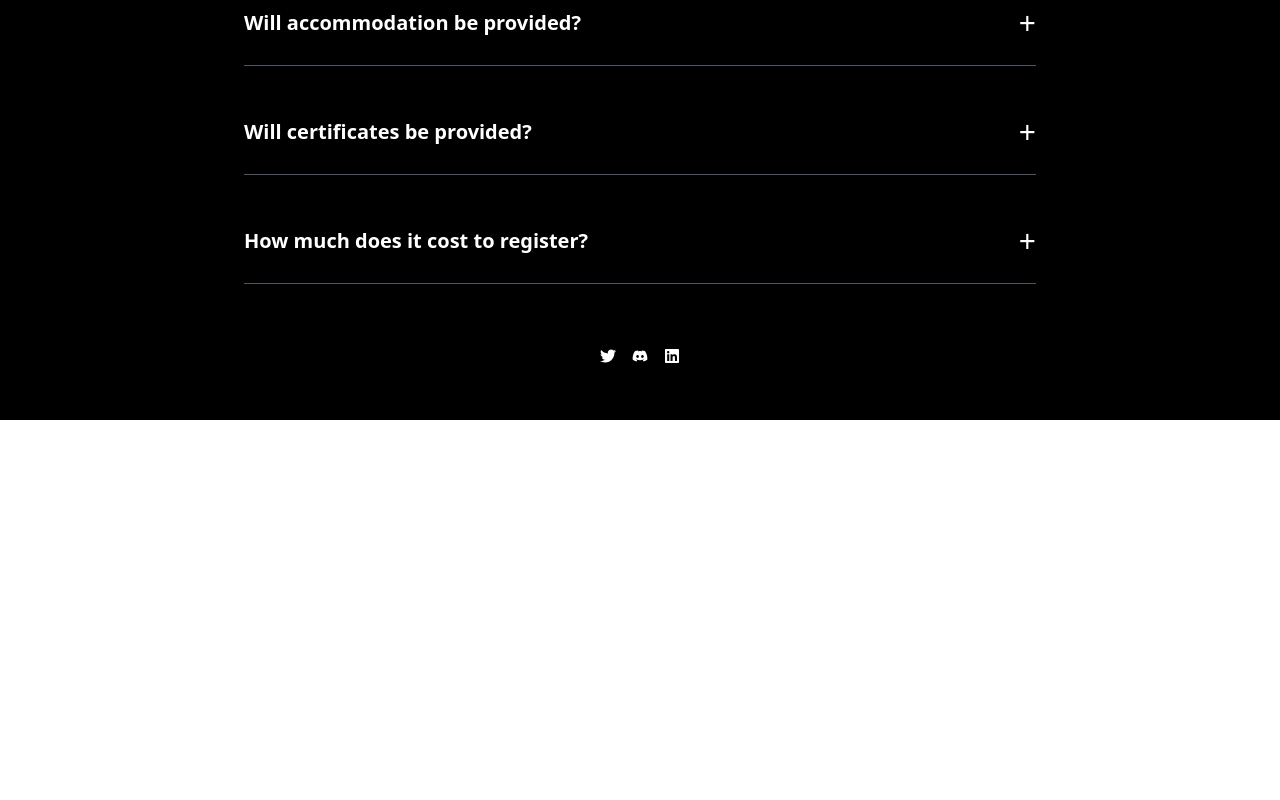
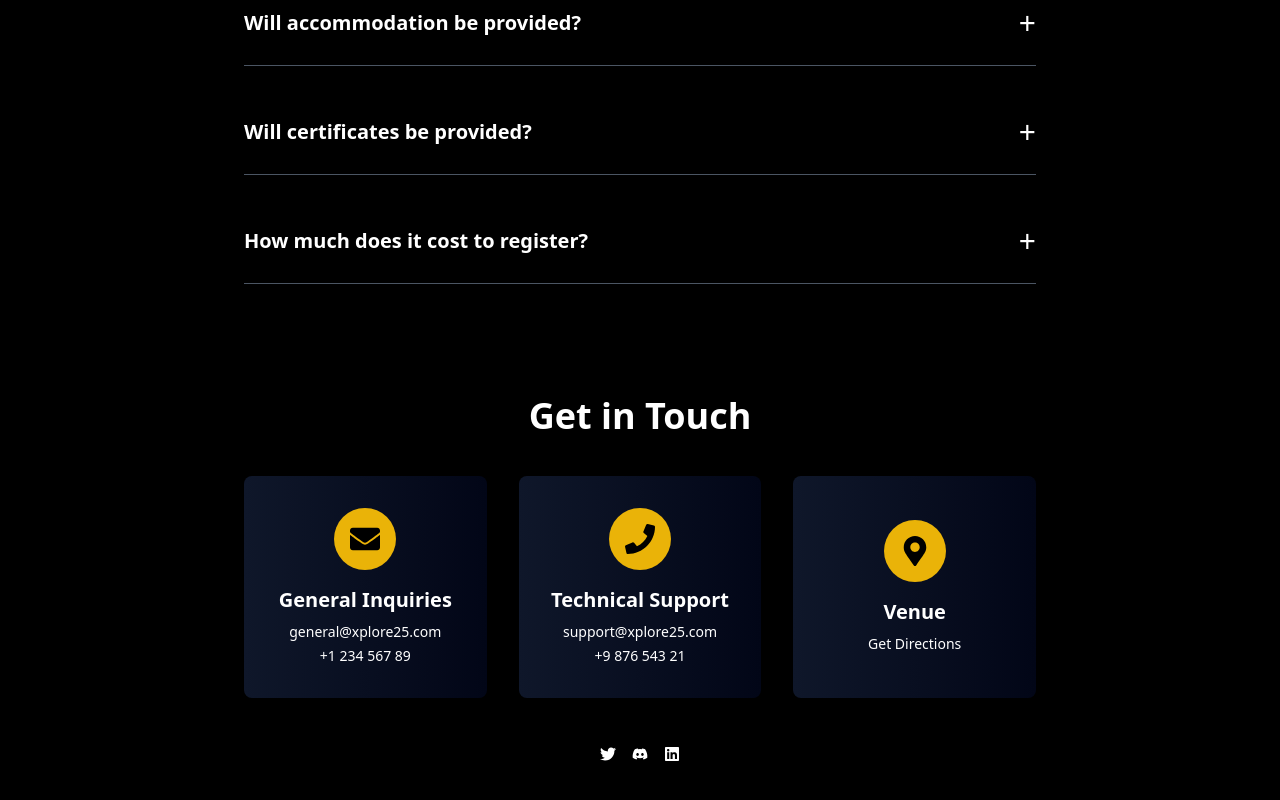
Before and after one commit to jeevanbabu7/Xplore, a React (Vite) app in the folder client/: page /contact-us in a window 1280 px wide. Shown: the part 1121-1921 px from the top of the page. Before the commit the page ends 1541 px from the top, so only its background shows below. Built offline with nearby package versions, Linux system fonts and the light colour scheme.

Commit message:
contact details added

```diff
--- a/client/src/pages/Contact.jsx
+++ b/client/src/pages/Contact.jsx
@@ -1,5 +1,5 @@
 import React, { useState } from 'react';
-import { FaTwitter, FaDiscord, FaLinkedin } from 'react-icons/fa';
+import { FaTwitter, FaDiscord, FaLinkedin, FaEnvelope, FaPhone, FaMapMarkerAlt } from 'react-icons/fa';
 import contactBanner from '../assets/images/contact-banner.png'
 
 const ContactPage = () => {
@@ -152,8 +152,80 @@ const ContactPage = () => {
           </div>
         </section>
 
+
+        {/* Contact Details */}
+        <section className="w-full mt-12 px-5">
+          <h2 className="text-4xl font-bold text-white mb-10 text-center">
+            Get in Touch
+          </h2>
+          <div className="grid grid-cols-1 md:grid-cols-3 gap-8">
+            {/* General Inquiries */}
+            <div className="group flex flex-col items-center justify-center bg-gradient-to-r from-slate-900 to-slate-950 text-white p-8 rounded-lg shadow-xl transition-transform transform hover:-translate-y-2 hover:shadow-2xl">
+              <div className="bg-yellow-500 p-4 rounded-full">
+                <FaEnvelope className="text-3xl text-black group-hover:text-white transition-colors" />
+              </div>
+              <h3 className="mt-4 text-xl font-semibold group-hover:text-yellow-500 transition-colors">
+                General Inquiries
+              </h3>
+              <a
+                href="mailto:general@xplore25.com"
+                className="mt-2 text-sm font-medium hover:underline"
+              >
+                general@xplore25.com
+              </a>
+              <a
+                href="tel:+123456789"
+                className="mt-1 text-sm font-medium hover:underline"
+              >
+                +1 234 567 89
+              </a>
+            </div>
+
+            {/* Technical Support */}
+            <div className="group flex flex-col items-center justify-center bg-gradient-to-r from-slate-900 to-slate-950 text-white p-8 rounded-lg shadow-xl transition-transform transform hover:-translate-y-2 hover:shadow-2xl">
+              <div className="bg-yellow-500 p-4 rounded-full">
+                <FaPhone className="text-3xl text-black group-hover:text-white transition-colors" />
+              </div>
+              <h3 className="mt-4 text-xl font-semibold group-hover:text-yellow-500 transition-colors">
+                Technical Support
+              </h3>
+              <a
+                href="mailto:support@xplore25.com"
+                className="mt-2 text-sm font-medium hover:underline"
+              >
+                support@xplore25.com
+              </a>
+              <a
+                href="tel:+987654321"
+                className="mt-1 text-sm font-medium hover:underline"
+              >
+                +9 876 543 21
+              </a>
+            </div>
+
+            {/* Venue */}
+            <div className="group flex flex-col items-center justify-center bg-gradient-to-r from-slate-900 to-slate-950 text-white p-8 rounded-lg shadow-xl transition-transform transform hover:-translate-y-2 hover:shadow-2xl">
+              <div className="bg-yellow-500 p-4 rounded-full">
+                <FaMapMarkerAlt className="text-3xl text-black group-hover:text-white transition-colors" />
+              </div>
+              <h3 className="mt-4 text-xl font-semibold group-hover:text-yellow-500 transition-colors">
+                Venue
+              </h3>
+              <a
+                href="https://goo.gl/maps/example"
+                target="_blank"
+                rel="noopener noreferrer"
+                className="mt-2 text-sm font-medium hover:underline"
+              >
+                Get Directions
+              </a>
+            </div>
+          </div>
+        </section>
+
+
         {/* Social Icons */}
-        <div className="flex justify-center w-full mb-8">
+        <div className="mt-12 mb-6 flex justify-center w-full">
           <a href="#" className="text-white hover:text-gray-400 mx-2">
             <FaTwitter />
           </a>
```
